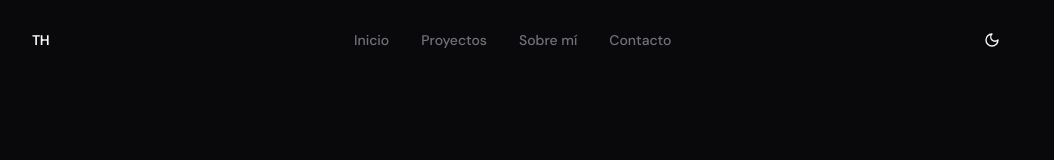
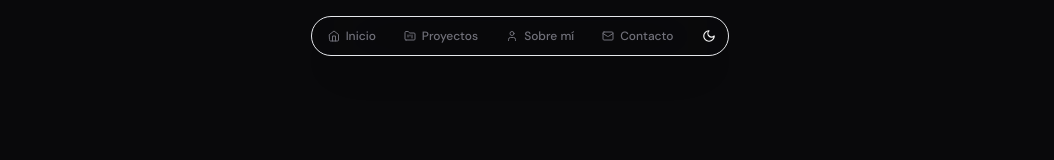
Before and after one commit to tiagooo0/porfolio, a Next.js app: page / in a window 1280 px wide. Shown: the top 160 px of the page, without its empty margins (120-1174 px from the left). Built offline with nearby package versions, Linux system fonts and the light colour scheme.

Commit message:
feat: floating dynamic island style navbar

```diff
--- a/src/components/Navbar.tsx
+++ b/src/components/Navbar.tsx
@@ -2,16 +2,22 @@
 
 import { useState, useEffect, useRef } from 'react'
 import { motion, AnimatePresence, useMotionValue, useSpring } from 'framer-motion'
-import { Menu, X, Sun, Moon, Monitor } from 'lucide-react'
+import { Menu, X, Sun, Moon, Monitor, Home, FolderKanban, User, Mail } from 'lucide-react'
 import { navLinks } from '@/data/content'
 
 type Theme = 'light' | 'dark' | 'system'
+
+const iconMap: Record<string, typeof Home> = {
+  '#inicio': Home,
+  '#proyectos': FolderKanban,
+  '#sobre-mi': User,
+  '#contacto': Mail,
+}
 
 export default function Navbar() {
   const [isOpen, setIsOpen] = useState(false)
   const [scrolled, setScrolled] = useState(false)
   const [theme, setTheme] = useState<Theme>('dark')
-  const navbarRef = useRef<HTMLElement>(null)
 
   const scrollProgress = useMotionValue(0)
   const smoothProgress = useSpring(scrollProgress, { stiffness: 100, damping: 30 })
@@ -19,7 +25,7 @@ export default function Navbar() {
   useEffect(() => {
     const handleScroll = () => {
       const scrollY = window.scrollY
-      setScrolled(scrollY > 50)
+      setScrolled(scrollY > 20)
 
       const docHeight = document.documentElement.scrollHeight - window.innerHeight
       const progress = docHeight > 0 ? scrollY / docHeight : 0
@@ -52,71 +58,58 @@ export default function Navbar() {
     setTheme(next)
   }
 
-  const NavContent = () => (
-    <>
-      {navLinks.map((link) => (
-        <a
-          key={link.href}
-          href={link.href}
-          className="text-sm font-medium text-muted hover:text-foreground transition-colors"
-        >
-          {link.label}
-        </a>
-      ))}
-    </>
-  )
-
   return (
     <>
       <motion.nav
-        ref={navbarRef}
-        initial={{ y: -100 }}
-        animate={{ y: 0 }}
-        className="fixed top-0 left-0 right-0 z-50"
+        initial={{ y: -100, opacity: 0 }}
+        animate={{ y: 0, opacity: 1 }}
+        transition={{ duration: 0.6, ease: [0.25, 0.46, 0.45, 0.94] }}
+        className="fixed top-4 left-0 right-0 z-50 flex justify-center"
       >
-        <div className="absolute inset-x-0 bottom-0 h-[1px] bg-gradient-to-r from-transparent via-border to-transparent opacity-0 transition-opacity duration-300"
-             style={{ opacity: scrolled ? 1 : 0 }} />
+        <motion.div
+          layout
+          className="relative flex items-center gap-1 px-1 py-1 rounded-full bg-card/80 backdrop-blur-2xl border border-border/30 shadow-2xl shadow-black/5"
+        >
+          <button
+            onClick={() => setIsOpen(!isOpen)}
+            className="p-2 rounded-full hover:bg-foreground/5 transition-colors md:hidden"
+            aria-label="Menú"
+          >
+            {isOpen ? <X size={16} /> : <Menu size={16} />}
+          </button>
 
-        <motion.div
-          className="absolute inset-x-0 bottom-0 h-[1px] bg-accent origin-left"
-          style={{ scaleX: smoothProgress, opacity: scrolled ? 0.3 : 0 }}
-        />
+          <div className="hidden md:flex items-center gap-1">
+            {navLinks.map((link) => {
+              const Icon = iconMap[link.href]
+              return (
+                <motion.a
+                  key={link.href}
+                  href={link.href}
+                  whileHover={{ scale: 1.05 }}
+                  whileTap={{ scale: 0.95 }}
+                  className="flex items-center gap-1.5 px-3 py-1.5 rounded-full text-xs font-medium text-muted hover:text-foreground hover:bg-foreground/5 transition-all"
+                >
+                  {Icon && <Icon size={12} />}
+                  <span>{link.label}</span>
+                </motion.a>
+              )
+            })}
+          </div>
 
-        <header className={`transition-all duration-500 ${
-          scrolled
-            ? 'bg-background/70 backdrop-blur-xl border-b border-border/30 py-3'
-            : 'bg-transparent py-6'
-        }`}>
-          <div className="container-custom flex items-center justify-between">
-            <a href="#inicio" className="text-sm font-semibold tracking-tight">
-              TH
-            </a>
+          <div className="w-px h-4 bg-border/50 hidden md:block" />
 
-            <nav className="hidden md:flex items-center gap-8">
-              <NavContent />
-            </nav>
-
-            <div className="flex items-center gap-2">
-              <button
-                onClick={cycleTheme}
-                className="p-2 rounded-lg hover:bg-card-hover transition-colors"
-                aria-label="Cambiar tema"
-              >
-                {theme === 'light' && <Sun size={16} />}
-                {theme === 'dark' && <Moon size={16} />}
-                {theme === 'system' && <Monitor size={16} />}
-              </button>
-
-              <button
-                className="p-2 rounded-lg hover:bg-card-hover transition-colors md:hidden"
-                onClick={() => setIsOpen(!isOpen)}
-                aria-label="Menú"
-              >
-                {isOpen ? <X size={18} /> : <Menu size={18} />}
-              </button>
-            </div>
-          </div>
-        </header>
+          <motion.button
+            onClick={cycleTheme}
+            whileHover={{ scale: 1.1 }}
+            whileTap={{ scale: 0.9 }}
+            className="p-2 rounded-full hover:bg-foreground/5 transition-colors"
+            aria-label="Cambiar tema"
+          >
+            {theme === 'light' && <Sun size={14} />}
+            {theme === 'dark' && <Moon size={14} />}
+            {theme === 'system' && <Monitor size={14} />}
+          </motion.button>
+        </motion.div>
       </motion.nav>
 
       <AnimatePresence>
@@ -128,7 +121,23 @@ export default function Navbar() {
             className="fixed inset-0 z-40 bg-background/95 backdrop-blur-xl md:hidden"
           >
             <div className="flex flex-col items-center justify-center h-full gap-8">
-              <NavContent />
+              {navLinks.map((link, i) => {
+                const Icon = iconMap[link.href]
+                return (
+                  <motion.a
+                    key={link.href}
+                    href={link.href}
+                    initial={{ opacity: 0, y: 20 }}
+                    animate={{ opacity: 1, y: 0 }}
+                    transition={{ delay: i * 0.1 }}
+                    onClick={() => setIsOpen(false)}
+                    className="flex items-center gap-3 text-2xl font-medium"
+                  >
+                    {Icon && <Icon size={24} />}
+                    {link.label}
+                  </motion.a>
+                )
+              })}
             </div>
           </motion.div>
         )}
```
